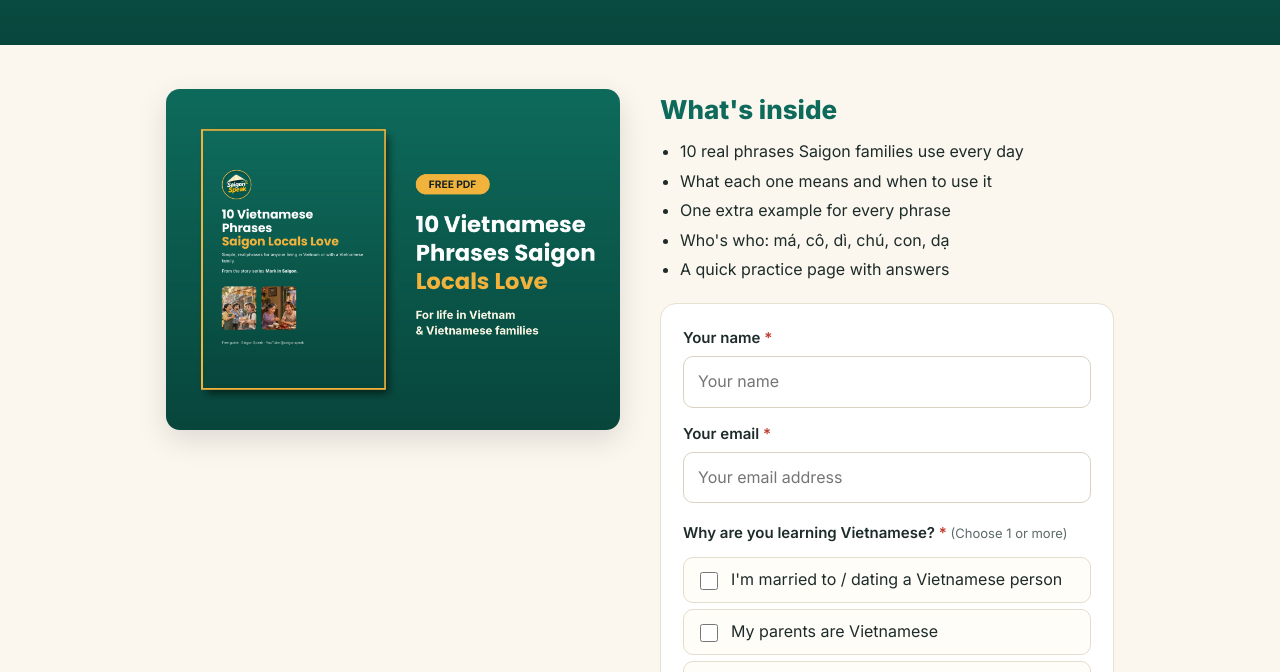
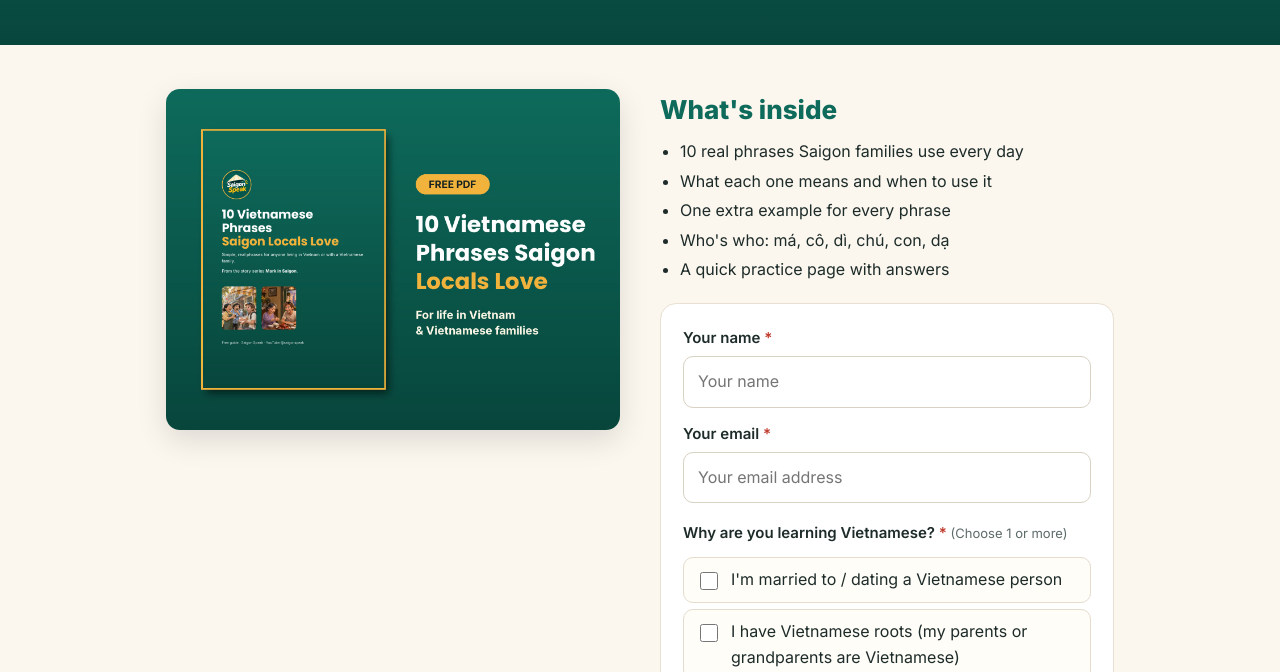
Before and after one commit to saigonspeak/saigonspeak-web, a plain HTML site: page free/index.html in a window 1280 px wide. Shown: the part 280-952 px from the top of the page. Drawn offline with Linux system fonts and the light colour scheme.

Commit message:
Form PDF: mở rộng lựa chọn nhóm Việt kiều (cha mẹ hoặc ông bà là người Việt), giữ nguyên tag 26472851
Co-Authored-By: Claude Opus 5.5 <noreply@anthropic.com>
Claude-Session: https://claude.ai/code/session_01CN8iaUy4izsUjMfkUUxhWi

```diff
--- a/free/index.html
+++ b/free/index.html
@@ -83,7 +83,7 @@ footer{border-top:1px solid var(--line);padding:22px 0 36px;color:var(--muted);f
         <fieldset>
           <legend>Why are you learning Vietnamese? <span class="req">*</span> <span class="hint">(Choose 1 or more)</span></legend>
           <label class="opt"><input type="checkbox" name="tags[]" value="26472850"><span>I'm married to / dating a Vietnamese person</span></label>
-          <label class="opt"><input type="checkbox" name="tags[]" value="26472851"><span>My parents are Vietnamese</span></label>
+          <label class="opt"><input type="checkbox" name="tags[]" value="26472851"><span>I have Vietnamese roots (my parents or grandparents are Vietnamese)</span></label>
           <label class="opt"><input type="checkbox" name="tags[]" value="26472852"><span>I live or work in Vietnam</span></label>
           <label class="opt"><input type="checkbox" name="tags[]" value="26472853"><span>I want to chat with locals or travel</span></label>
           <label class="opt"><input type="checkbox" name="tags[]" value="26472854"><span>Other</span></label>
```
